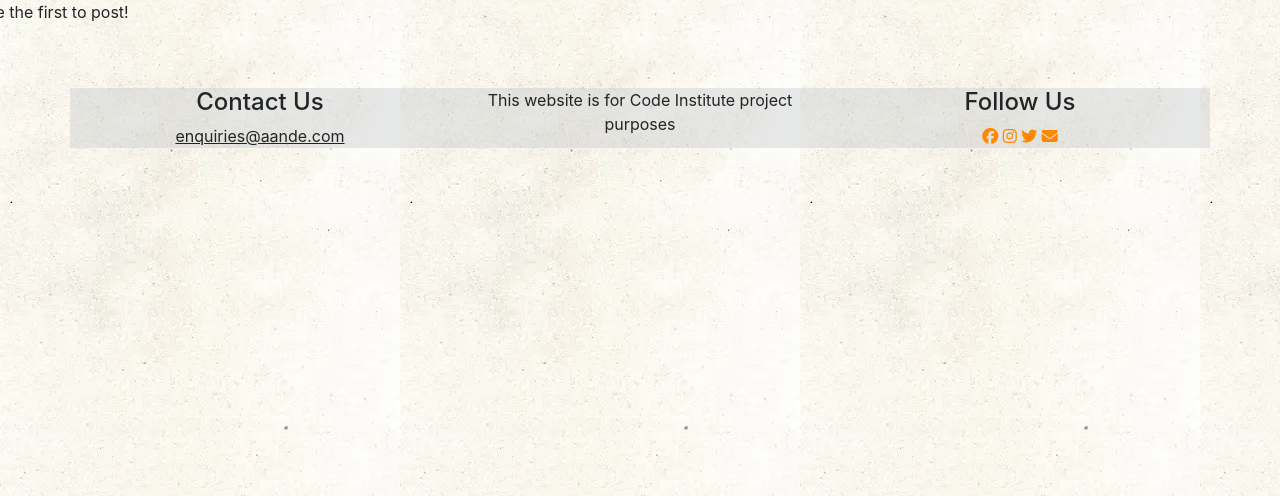
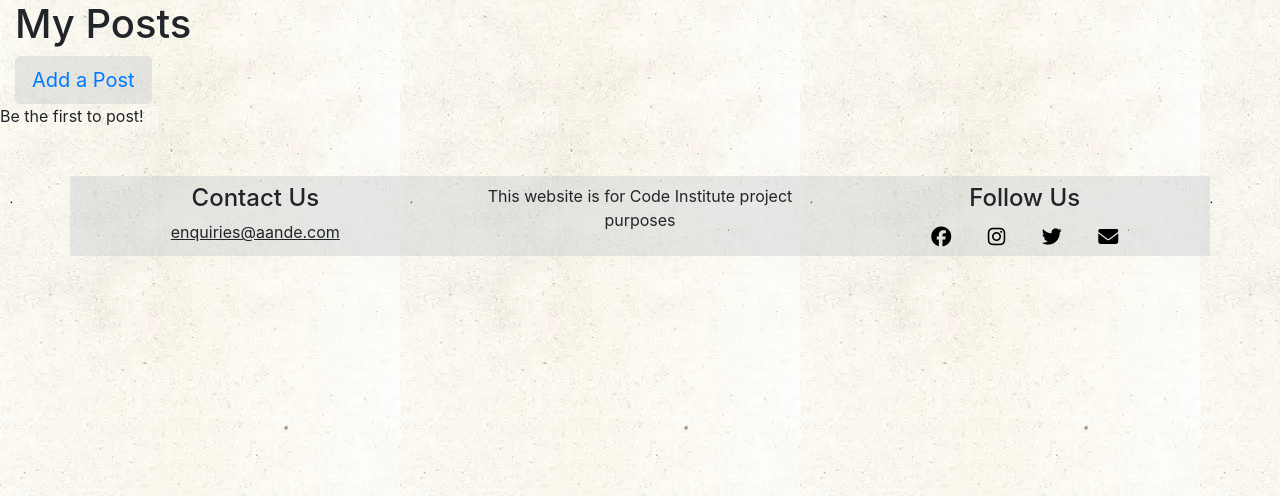
Before and after one commit to bolliebrain/anything-and-everything, a Django app: page /1/myposts in a window 1280 px wide. Shown: the part 98-594 px from the top of the page. Run offline with Django 3.2, Linux system fonts and the light colour scheme; a user stored in the database is signed in; data comes from the database, SQL or seed files in the repository; some libraries are stand-ins or nearby versions.

Commit message:
Edited allmyposts, buttons style and social media logos

```diff
--- a/A_AND_E/settings.py
+++ b/A_AND_E/settings.py
@@ -27,7 +27,7 @@ TEMPLATES_DIR = os.path.join(BASE_DIR, 'templates')
 SECRET_KEY = os.environ.get('SECRET_KEY')
 
 # SECURITY WARNING: don't run with debug turned on in production!
-DEBUG = True
+DEBUG = False
 
 ALLOWED_HOSTS = ['anything-and-everything-be0c15127928.herokuapp.com', 'localhost', '8000-bolliebrain-anythingand-omczdn6o7cd.ws-eu107.gitpod.io']
 
--- a/myaande/templates/myaande/add_post.html
+++ b/myaande/templates/myaande/add_post.html
@@ -3,7 +3,7 @@
 {% load crispy_forms_tags %}
 
 <div class="container add">
-    <h1>Add a post!</h1>
+    <h3>Add a post!</h3>
     <div>
         {% load cloudinary %}
         <div>
--- a/myaande/templates/myaande/allmyposts.html
+++ b/myaande/templates/myaande/allmyposts.html
@@ -1,6 +1,21 @@
 {% extends "myaande/basehome.html" %}
 
 {% block content %}
+<div class="container-fluid">
+    <div class="row">
+        <div class="col-md-12">
+            <h1>My Posts</h1>
+        </div>
+    </div>
+    <div class="row">
+        <div class="col-md-12">
+            <button type="button" class="btn btn-lg">
+                <a href="/addapost">
+                    Add a Post
+                </a>
+            </button>
+        </div>
+    </div>
     <div class="row">
         {% for post in posts %}
             <div class="col-md-2">
@@ -24,6 +39,7 @@
                 <p>Be the first to post!</p>
         {% endfor %}
     </div>
+</div>
 
 
 {% endblock content %}
--- a/myaande/templates/myaande/basehome.html
+++ b/myaande/templates/myaande/basehome.html
@@ -64,10 +64,10 @@
                 </div>
                 <div class="col-md-4">
                     <h4>Follow Us</h4>
-                    <i class="fa-brands fa-facebook" style="color: #ff8800"></i>
-                    <i class="fa-brands fa-instagram" style="color: #ff8800;"></i>
-                    <i class="fa-brands fa-twitter" style="color: #ff8800;"></i>
-                    <i class="fa-solid fa-envelope" style="color:#ff8800"></i>
+                    <i class="fa-brands fa-facebook fa-lg" style="color: #000000"></i>
+                    <i class="fa-brands fa-instagram fa-lg" style="color: #000000;"></i>
+                    <i class="fa-brands fa-twitter fa-lg" style="color: #000000;"></i>
+                    <i class="fa-solid fa-envelope fa-lg" style="color:#000000"></i>
                 </div>
             </div>
         </div>
--- a/myaande/templates/myaande/comment_confirm_delete.html
+++ b/myaande/templates/myaande/comment_confirm_delete.html
@@ -8,6 +8,7 @@
     <form method="post">
         {{ form | crispy }}
         {% csrf_token %}
+        <h3>Delete Comment</h3>
         <p>Are you sure you want to delete "{{ comment.comment }}"?</p>
         <input type="submit" value="Confirm">
     </form>
--- a/myaande/templates/myaande/edit_comment.html
+++ b/myaande/templates/myaande/edit_comment.html
@@ -5,7 +5,7 @@
 {% load crispy_forms_tags %}
 
 <div class="container add">
-    <h1>Edit my Comment</h1>
+    <h3>Edit my Comment</h3>
     <form method="post">
         {{ form | crispy }}
         {% csrf_token %}
--- a/myaande/templates/myaande/edit_post.html
+++ b/myaande/templates/myaande/edit_post.html
@@ -3,7 +3,7 @@
 {% block content %}
 
 <div class="container add">
-    <h1>Edit my Post</h1>
+    <h3>Edit my Post</h3>
     <form method="post" enctype="multipart/form-data">
         {% csrf_token %}
         {{ form.as_p }}
--- a/myaande/templates/myaande/post_confirm_delete.html
+++ b/myaande/templates/myaande/post_confirm_delete.html
@@ -4,9 +4,8 @@
 <div class="container add">
     <form method="post">
         {% csrf_token %}
-
+        <h3>Delete Post</h3>
         <p>Are you sure you want to delete "{{ post.title }}"?</p>
-
         <input type="submit" value="Confirm">
     </form>
 </div>
--- a/myaande/views.py
+++ b/myaande/views.py
@@ -4,6 +4,7 @@ from django.views.generic.list import ListView
 from django.utils.text import slugify
 from django.views.generic.edit import CreateView, UpdateView, DeleteView
 from django.views import View
+from django.contrib import messages
 from .models import Post, Comment
 from .forms import PostForm, CommentForm
 
@@ -50,7 +51,7 @@ class AandeDetail(View):
             comment.user = self.request.user
             comment.commentpost = post
             comment.save()
-            print('Comment saved')
+            messages.success(request, "Commented Successfully" )
 
         else:
             comment_form = CommentForm()
@@ -76,6 +77,7 @@ class PostAande(CreateView):
         return super().form_valid(form_class)
 
     def get_success_url(self):
+        messages.success(self.request, "Posted Successfully" )
         return reverse_lazy('post_detail', kwargs={'slug':self.object.slug})
 
 class EditAande(UpdateView):
@@ -84,6 +86,7 @@ class EditAande(UpdateView):
     template_name = "myaande/edit_post.html"
 
     def get_success_url(self):
+        messages.success(self.request, "Posted Successfully" )
         return reverse_lazy('post_detail', kwargs={'slug':self.object.slug})
 
 class DeleteAande(DeleteView):
@@ -100,6 +103,7 @@ class EditComment(UpdateView):
     template_name = "myaande/edit_comment.html"
 
     def get_success_url(self):
+        messages.success(self.request, 'Commented Successfully' )
         return reverse_lazy('post_detail', kwargs={'slug':self.object.commentpost.slug})
 
 class DeleteComment(DeleteView):
--- a/static/css/style.css
+++ b/static/css/style.css
@@ -26,6 +26,10 @@ body {
     text-align:center;
 }
 
+.btn {
+    background-color: rgba(195, 201, 203, 0.4);
+}
+
 .innerbox {
     border-radius: 25px;
     background: rgba(0, 191, 255, 0.4);
@@ -37,7 +41,6 @@ body {
 
 .pagination {
     justify-content: center;
-    margin: 2rem;
 }
 
 .image-container {
@@ -58,10 +61,23 @@ body {
     padding: 2rem;
 }
 
+.contactfoot {
+    margin-top: 2rem;
+}
+
 .contact {
     text-align: center;
     background-color:rgba(195, 201, 203, 0.4);
-    margin-top: 3rem;
+    height: 5rem;
+    padding: 0.5rem;
+}
+
+i {
+    margin: 1rem;
+}
+
+p {
+    text-align: center;
 }
 
 .add {
@@ -69,6 +85,8 @@ body {
     background-color:rgba(195, 201, 203, 0.4);
     width: 25rem;
     height: 30rem;
+    margin-top: 2rem;
+    margin-bottom: 6rem;
 }
 
 .detailinnerbox {
@@ -77,6 +95,7 @@ body {
     width: 25rem;
     height: 30rem;
     position: relative;
+    margin-top: 2rem;
 }
 
 .detailimage-container {
@@ -88,4 +107,14 @@ body {
 .scroll {
     height: 30rem;
     overflow-y: auto;
+    overflow-x: hidden;
+    margin-top: 2rem;
+    text-align: center;
+    margin-bottom: 6rem;
 }
+
+.respond {
+    max-width: 25rem;
+    font-size: medium;
+    background-color: #fafbfb;
+}
```
Also changed, not shown: myaande/templates/myaande/aande.html (+19 -19 lines), myaande/templates/myaande/post_detail.html (+10 -8 lines). Lines whose indentation alone changed are shown as unchanged.
